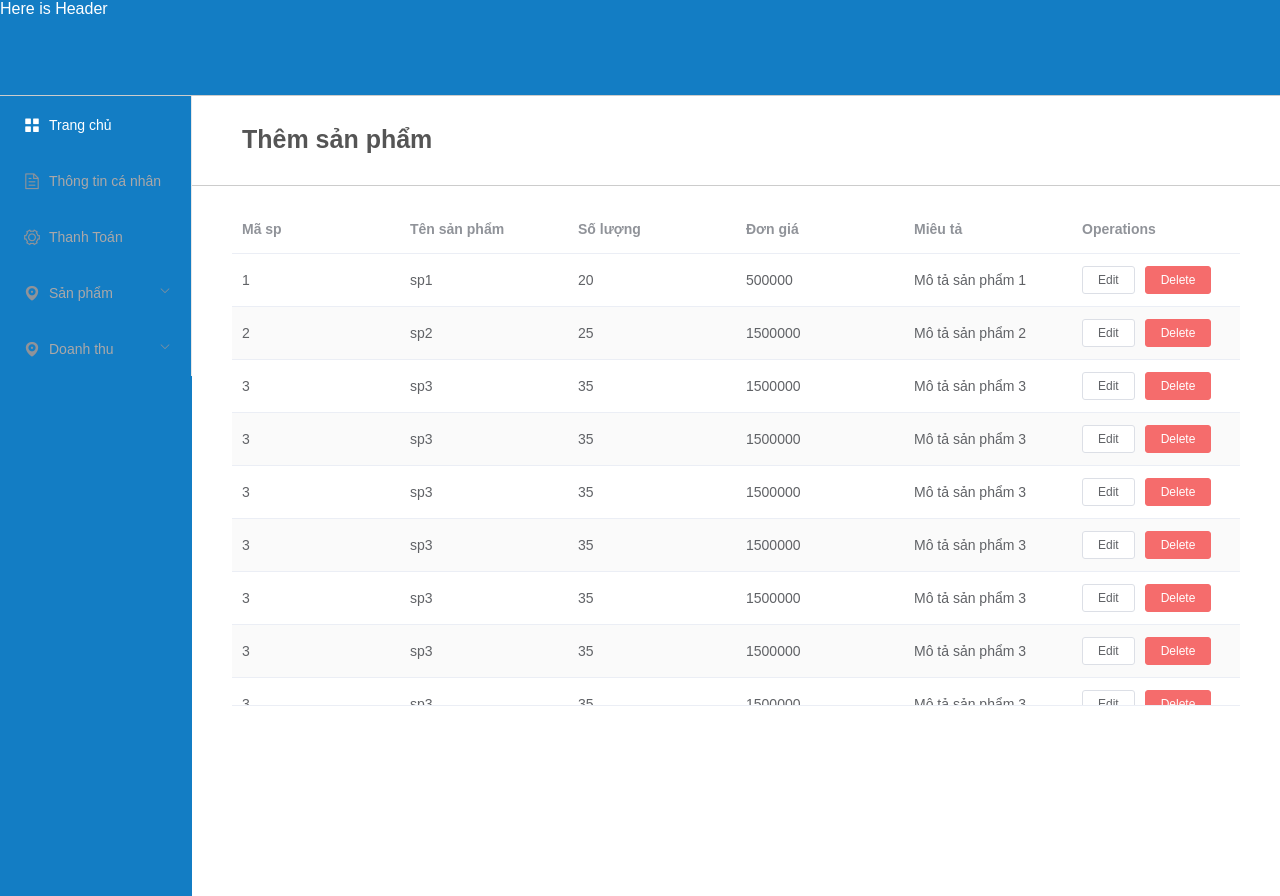
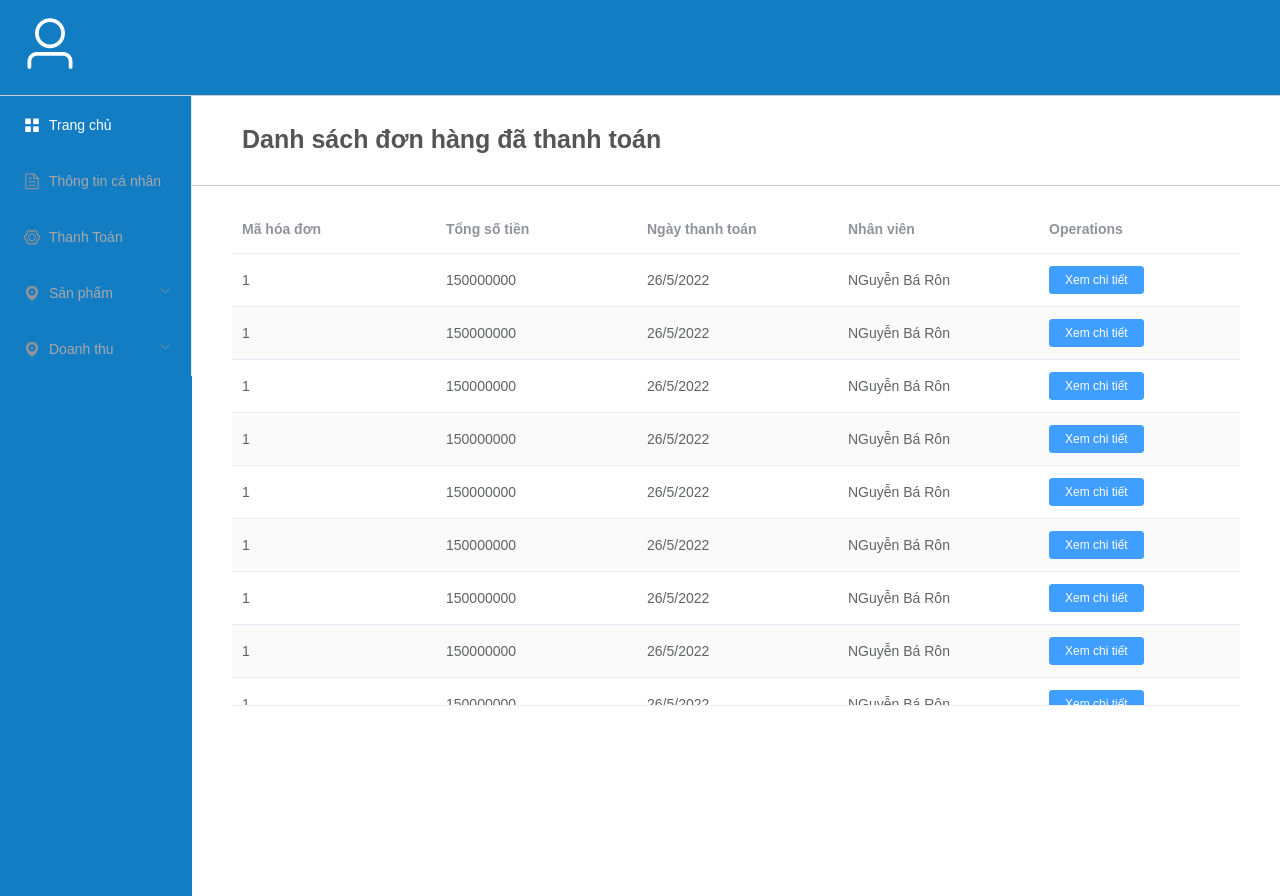
Before and after one commit to heophay/manage-website-FE, a Nuxt app: page /home/1 in a window 1280 px wide. Built offline with nearby package versions, Linux system fonts and the light colour scheme.

Commit message:
Add List Bill component

```diff
--- a/components/Header.vue
+++ b/components/Header.vue
@@ -1,10 +1,8 @@
 <template>
   <div :class="$style.header">
-    <el-row>
-      <el-col :span="24">
-        <span>Here is Header</span>
-      </el-col>
-    </el-row>
+    <span :class="$style.icon">
+      <i class="el-icon-user" />
+    </span>
   </div>
 </template>
 
@@ -18,5 +16,14 @@ export default {
 @import "@/assets/scss/variables";
 .header {
   color: #fff;
+  height: 100%;
+
+  .icon {
+    i {
+      font-size: 60px;
+      margin-top: 15px;
+      margin-left: 20px;
+    }
+  }
 }
 </style>
--- a/components/ListBills.vue
+++ b/components/ListBills.vue
@@ -1,11 +1,162 @@
 <template>
-  <div>
-    <h1>có ai được đi ăn mỳ cay đâu mà biết</h1>
+  <div :class="$style.screen">
+     <el-table
+      :data="bills.filter(data => !search || data.name.toLowerCase().includes(search.toLowerCase()))"
+      height="500"
+      stripe
+      style="width: 100%">
+      <el-table-column
+        label="Mã hóa đơn"
+        prop="id">
+      </el-table-column>
+      <el-table-column
+        label="Tổng số tiền"
+        prop="total_prices">
+      </el-table-column>
+      <el-table-column
+        label="Ngày thanh toán"
+        prop="datetime">
+      </el-table-column>
+      <el-table-column
+        label="Nhân viên"
+        prop="employee">
+      </el-table-column>
+      <el-table-column
+      fixed="right"
+      label="Operations">
+        <template slot-scope="scope">
+          <el-button
+            size="mini"
+            type="primary"
+            @click="handleEdit(scope.$index, scope.row)">Xem chi tiết</el-button>
+        </template>
+    </el-table-column>
+    </el-table>
   </div>
 </template>
 
 <script>
 export default {
   name: 'ListBills',
+  data() {
+    return {
+      bills: [
+        {
+          id: 1,
+          total_prices: 150000000,
+          datetime: '26/5/2022',
+          employee: 'NGuyễn Bá Rôn',
+        },
+        {
+          id: 1,
+          total_prices: 150000000,
+          datetime: '26/5/2022',
+          employee: 'NGuyễn Bá Rôn',
+        },
+        {
+          id: 1,
+          total_prices: 150000000,
+          datetime: '26/5/2022',
+          employee: 'NGuyễn Bá Rôn',
+        },
+        {
+          id: 1,
+          total_prices: 150000000,
+          datetime: '26/5/2022',
+          employee: 'NGuyễn Bá Rôn',
+        },
+        {
+          id: 1,
+          total_prices: 150000000,
+          datetime: '26/5/2022',
+          employee: 'NGuyễn Bá Rôn',
+        },
+        {
+          id: 1,
+          total_prices: 150000000,
+          datetime: '26/5/2022',
+          employee: 'NGuyễn Bá Rôn',
+        },
+        {
+          id: 1,
+          total_prices: 150000000,
+          datetime: '26/5/2022',
+          employee: 'NGuyễn Bá Rôn',
+        },
+        {
+          id: 1,
+          total_prices: 150000000,
+          datetime: '26/5/2022',
+          employee: 'NGuyễn Bá Rôn',
+        },
+        {
+          id: 1,
+          total_prices: 150000000,
+          datetime: '26/5/2022',
+          employee: 'NGuyễn Bá Rôn',
+        },
+        {
+          id: 1,
+          total_prices: 150000000,
+          datetime: '26/5/2022',
+          employee: 'NGuyễn Bá Rôn',
+        },
+        {
+          id: 1,
+          total_prices: 150000000,
+          datetime: '26/5/2022',
+          employee: 'NGuyễn Bá Rôn',
+        },
+        {
+          id: 1,
+          total_prices: 150000000,
+          datetime: '26/5/2022',
+          employee: 'NGuyễn Bá Rôn',
+        },
+        {
+          id: 1,
+          total_prices: 150000000,
+          datetime: '26/5/2022',
+          employee: 'NGuyễn Bá Rôn',
+        },
+        {
+          id: 1,
+          total_prices: 150000000,
+          datetime: '26/5/2022',
+          employee: 'NGuyễn Bá Rôn',
+        },
+        {
+          id: 1,
+          total_prices: 150000000,
+          datetime: '26/5/2022',
+          employee: 'NGuyễn Bá Rôn',
+        },
+        {
+          id: 1,
+          total_prices: 150000000,
+          datetime: '26/5/2022',
+          employee: 'NGuyễn Bá Rôn',
+        },
+        {
+          id: 1,
+          total_prices: 150000000,
+          datetime: '26/5/2022',
+          employee: 'NGuyễn Bá Rôn',
+        },
+        {
+          id: 1,
+          total_prices: 150000000,
+          datetime: '26/5/2022',
+          employee: 'NGuyễn Bá Rôn',
+        },
+      ]
+    }
+  },
 }
 </script>
+
+<style lang="scss" module>
+.screen {
+  padding: 20px 40px;
+}
+</style>
--- a/components/ListProd.vue
+++ b/components/ListProd.vue
@@ -37,7 +37,7 @@
             type="danger"
             @click="handleDelete(scope.$index, scope.row)">Delete</el-button>
         </template>
-    </el-table-column>
+      </el-table-column>
     </el-table>
   </div>
 
@@ -45,7 +45,7 @@
 
 <script>
 export default {
-  name: 'ListBills',
+  name: 'ListProd',
   data() {
     return {
       prods: [
--- a/pages/home/_userid/index.vue
+++ b/pages/home/_userid/index.vue
@@ -17,27 +17,27 @@
             <!-- <home-page /> -->
             <!-- <my-info /> -->
             <!-- <payment /> -->
-            <!-- <list-bills /> -->
-            <list-prod />
+            <list-bills />
+            <!-- <list-prod /> -->
           </div>
         </el-main>
     </el-container>
 </template>
 
 <script>
-// import ListBills from '~/components/ListBills.vue'
-import ListProd from '~/components/ListProd.vue'
+import ListBills from '~/components/ListBills.vue'
+// import ListProd from '~/components/ListProd.vue'
 // import HomePage from '~/components/HomePage.vue'
 // import MyInfo from '~/components/MyInfo.vue'
 // import Payment from '~/components/Payment.vue'
 export default {
   name: 'HomeUser',
-  components: { ListProd },
+  components: { ListBills },
   layout: 'MainLayout',
   data() {
     return {
       indexComponent: 1,
-      headerTitle: 'Thêm sản phẩm'
+      headerTitle: 'Danh sách đơn hàng đã thanh toán'
     }
   },
   methods: {
```
